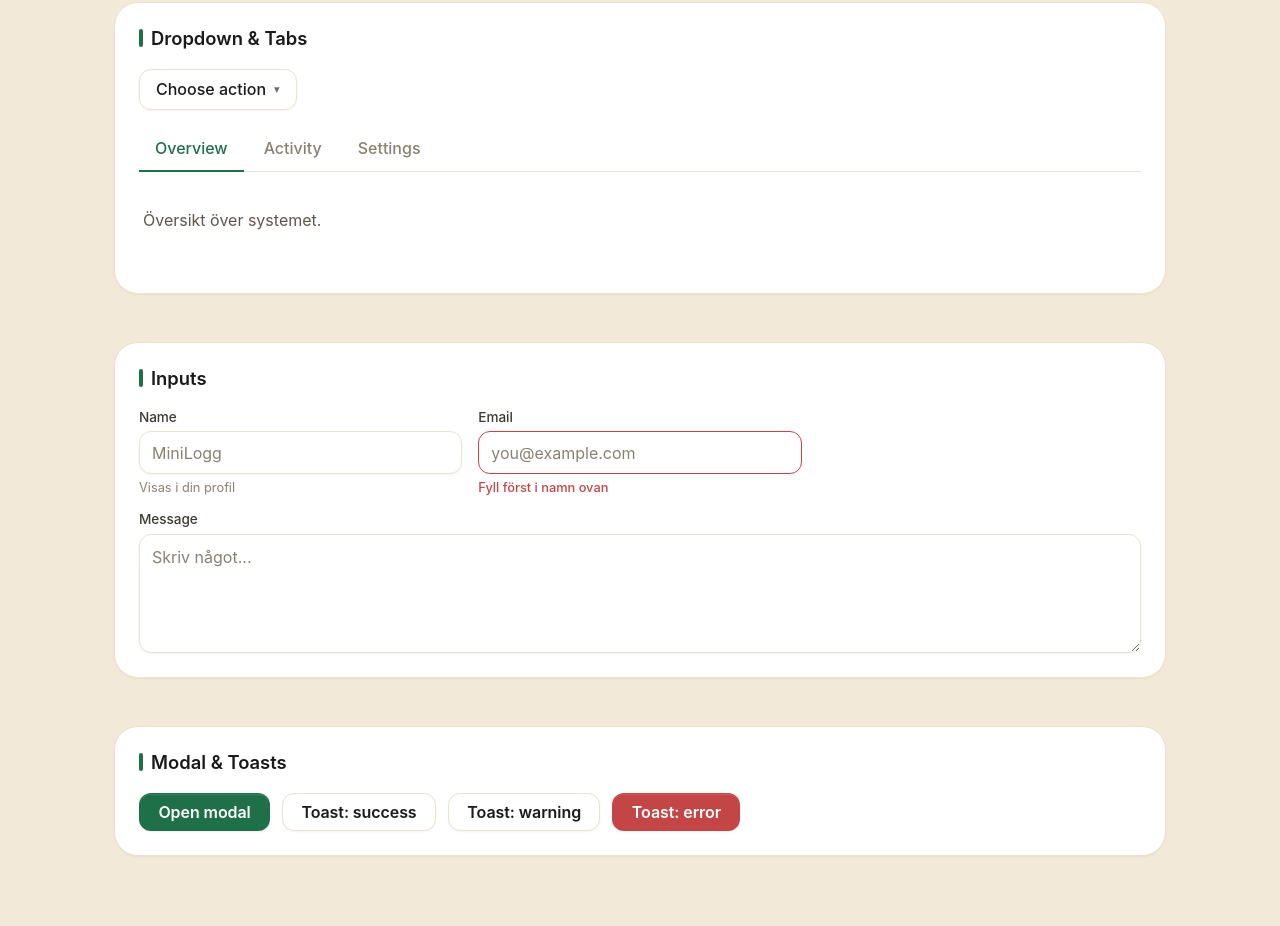
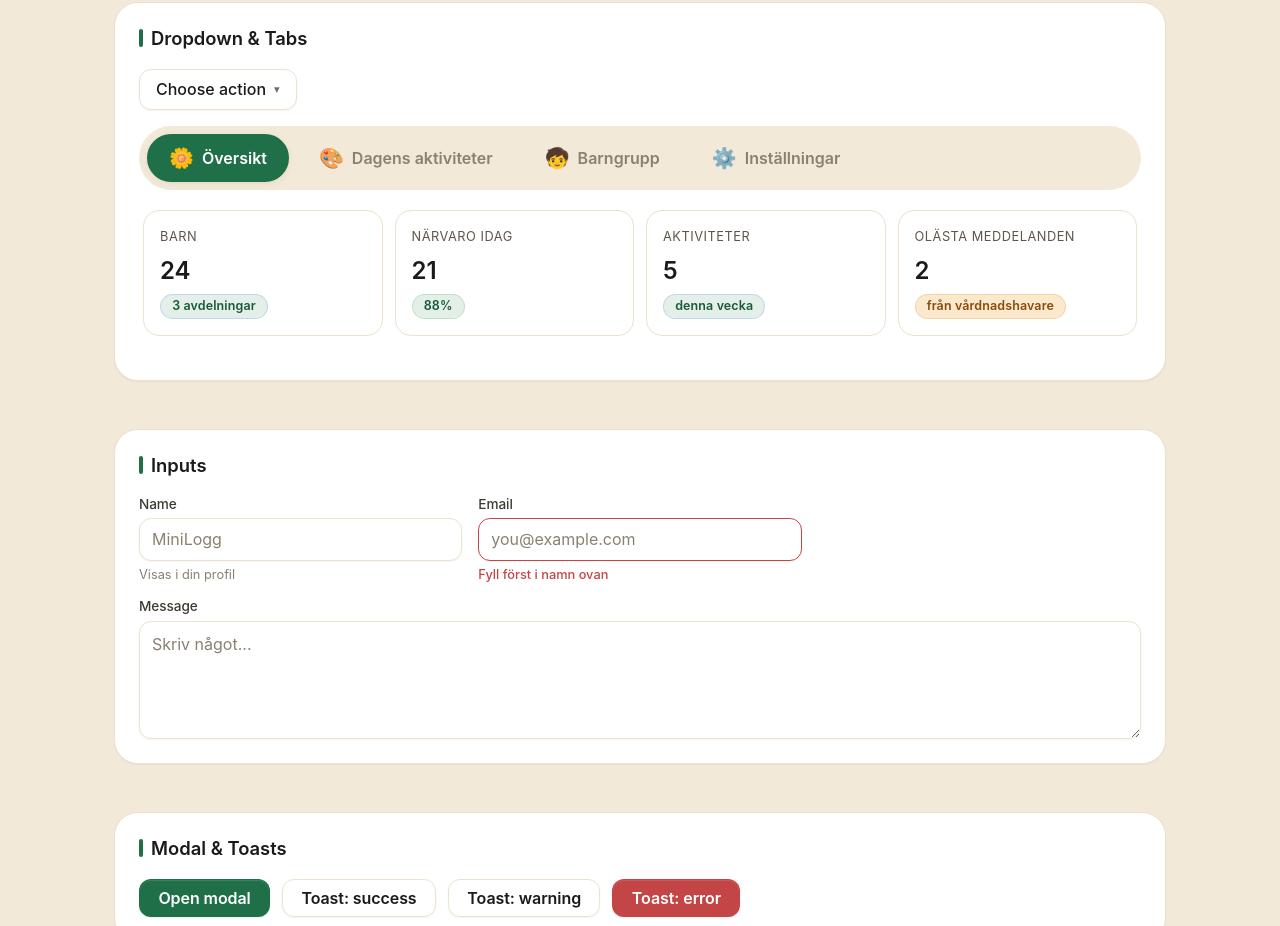
Before and after one commit to Frippanhono/fredrika-components-library, a React (Vite) app: page / in a window 1280 px wide. Shown: the part 1000-1926 px from the top of the page. Built offline with nearby package versions, Linux system fonts and the light colour scheme.

Commit message:
feat: enhance Tabs component with icon support and improve dashboard layout

```diff
--- a/packages/tabs/ui/index.css
+++ b/packages/tabs/ui/index.css
@@ -5,56 +5,86 @@
 
 .fc-tabs__list {
   display: flex;
-  gap: var(--fc-space-1);
-  border-bottom: 1px solid var(--fc-color-border);
+  flex-wrap: wrap;
+  gap: var(--fc-space-2);
+  padding: var(--fc-space-2);
+  background: var(--fc-color-surface-hover, #f3f0fa);
+  border-radius: 999px;
 }
 
 .fc-tabs__tab {
   position: relative;
+  display: inline-flex;
+  align-items: center;
+  gap: var(--fc-space-2);
   background: transparent;
-  border: none;
-  padding: var(--fc-space-3) var(--fc-space-4);
+  border: 2px solid transparent;
+  padding: var(--fc-space-3) var(--fc-space-5);
   font: inherit;
-  font-weight: var(--fc-font-weight-medium);
+  font-size: 1rem;
+  font-weight: var(--fc-font-weight-semibold);
   cursor: pointer;
   color: var(--fc-color-text-subtle);
-  border-bottom: 2px solid transparent;
-  margin-bottom: -1px;
-  border-top-left-radius: var(--fc-radius-sm);
-  border-top-right-radius: var(--fc-radius-sm);
+  border-radius: 999px;
   transition:
     color var(--fc-transition-fast),
     background-color var(--fc-transition-fast),
-    border-color var(--fc-transition-fast);
+    border-color var(--fc-transition-fast),
+    transform var(--fc-transition-fast);
 }
 .fc-tabs__tab:hover {
   color: var(--fc-color-text);
-  background: var(--fc-color-surface-hover);
+  background: var(--fc-color-surface, #fff);
+  transform: translateY(-1px);
 }
 .fc-tabs__tab:focus-visible {
   outline: none;
   box-shadow: var(--fc-shadow-focus);
 }
 .fc-tabs__tab.is-active {
-  color: var(--fc-color-primary);
-  border-bottom-color: var(--fc-color-primary);
-  background: transparent;
+  color: #fff;
+  background: var(--fc-color-primary);
+  border-color: var(--fc-color-primary);
+  box-shadow: var(--fc-shadow-sm);
+}
+.fc-tabs__tab.is-active:hover {
+  color: #fff;
+  background: var(--fc-color-primary);
+  transform: translateY(-1px);
+}
+
+.fc-tabs__icon {
+  display: inline-flex;
+  align-items: center;
+  justify-content: center;
+  font-size: 1.25rem;
+  line-height: 1;
 }
 
 .fc-tabs__panel {
   padding: var(--fc-space-5) var(--fc-space-1);
   color: var(--fc-color-text-soft);
-  line-height: 1.55;
-  animation: fc-tabs-fade 0.2s ease;
+  line-height: 1.6;
+  animation: fc-tabs-fade 0.25s ease;
 }
 
 @keyframes fc-tabs-fade {
   from {
     opacity: 0;
-    transform: translateY(4px);
+    transform: translateY(6px);
   }
   to {
     opacity: 1;
     transform: translateY(0);
   }
 }
+
+@media (max-width: 600px) {
+  .fc-tabs__list {
+    border-radius: var(--fc-radius-2xl, 18px);
+  }
+  .fc-tabs__tab {
+    padding: var(--fc-space-2) var(--fc-space-3);
+    font-size: 0.95rem;
+  }
+}
--- a/packages/tabs/ui/index.jsx
+++ b/packages/tabs/ui/index.jsx
@@ -10,7 +10,7 @@ import "./index.css";
  * - Tangentbord i tablisten: ←/→, Home, End för att byta flik.
  *
  * @param {object} props
- * @param {Array<{label: React.ReactNode, content: React.ReactNode}>} [props.tabs=[]] - Flikar att visa.
+ * @param {Array<{label: React.ReactNode, content: React.ReactNode, icon?: React.ReactNode}>} [props.tabs=[]] - Flikar att visa.
  * @param {number} [props.defaultIndex=0] - Index på flik som visas initialt.
  * @param {(index: number) => void} [props.onChange] - Anropas när användaren byter flik.
  *
@@ -79,7 +79,12 @@ export function Tabs({ tabs = [], defaultIndex = 0, onChange }) {
               className={`fc-tabs__tab ${selected ? "is-active" : ""}`}
               onClick={() => select(i)}
             >
-              {tab.label}
+              {tab.icon != null && (
+                <span className="fc-tabs__icon" aria-hidden="true">
+                  {tab.icon}
+                </span>
+              )}
+              <span className="fc-tabs__label">{tab.label}</span>
             </button>
           );
         })}
--- a/src/App.css
+++ b/src/App.css
@@ -93,6 +93,71 @@
   grid-column: 1 / -1;
 }
 
+.dashboard__stats {
+  display: grid;
+  grid-template-columns: repeat(auto-fit, minmax(160px, 1fr));
+  gap: var(--fc-space-3);
+}
+.stat {
+  display: flex;
+  flex-direction: column;
+  gap: var(--fc-space-1);
+  align-items: flex-start;
+  padding: var(--fc-space-4);
+  border: 1px solid var(--fc-color-border);
+  border-radius: var(--fc-radius-lg);
+  background: var(--fc-color-surface);
+}
+.stat__label {
+  font-size: 0.8rem;
+  color: var(--fc-color-text-soft);
+  text-transform: uppercase;
+  letter-spacing: 0.04em;
+}
+.stat__value {
+  font-size: 1.5rem;
+  font-weight: var(--fc-font-weight-semibold);
+  color: var(--fc-color-text);
+}
+
+.activity {
+  list-style: none;
+  margin: 0;
+  padding: 0;
+  display: flex;
+  flex-direction: column;
+  gap: var(--fc-space-2);
+}
+.activity li {
+  display: flex;
+  align-items: center;
+  gap: var(--fc-space-2);
+  padding: var(--fc-space-2) var(--fc-space-3);
+  border: 1px solid var(--fc-color-border);
+  border-radius: var(--fc-radius-md);
+  background: var(--fc-color-surface);
+  font-size: 0.95rem;
+}
+
+.table {
+  width: 100%;
+  border-collapse: collapse;
+  font-size: 0.95rem;
+}
+.table th,
+.table td {
+  text-align: left;
+  padding: var(--fc-space-2) var(--fc-space-3);
+  border-bottom: 1px solid var(--fc-color-border);
+}
+.table th {
+  font-weight: var(--fc-font-weight-semibold);
+  color: var(--fc-color-text-soft);
+  font-size: 0.8rem;
+  text-transform: uppercase;
+  letter-spacing: 0.04em;
+}
+
 @media (max-width: 600px) {
   .app__main {
     padding: 1.5rem 1rem 3rem;
--- a/src/App.jsx
+++ b/src/App.jsx
@@ -147,12 +147,116 @@ function Showcase() {
 
           <Tabs
             tabs={[
-              { label: "Overview", content: <p>Översikt över systemet.</p> },
               {
-                label: "Activity",
-                content: <p>Här kommer din senaste aktivitet att visas.</p>,
+                label: "Översikt",
+                icon: "🌼",
+                content: (
+                  <div className="dashboard">
+                    <div className="dashboard__stats">
+                      <div className="stat">
+                        <span className="stat__label">Barn</span>
+                        <span className="stat__value">24</span>
+                        <Badge variant="info">3 avdelningar</Badge>
+                      </div>
+                      <div className="stat">
+                        <span className="stat__label">Närvaro idag</span>
+                        <span className="stat__value">21</span>
+                        <Badge variant="success">88%</Badge>
+                      </div>
+                      <div className="stat">
+                        <span className="stat__label">Aktiviteter</span>
+                        <span className="stat__value">5</span>
+                        <Badge variant="info">denna vecka</Badge>
+                      </div>
+                      <div className="stat">
+                        <span className="stat__label">Olästa meddelanden</span>
+                        <span className="stat__value">2</span>
+                        <Badge variant="warning">från vårdnadshavare</Badge>
+                      </div>
+                    </div>
+                  </div>
+                ),
               },
-              { label: "Settings", content: <p>Inställningar för kontot.</p> },
+              {
+                label: "Dagens aktiviteter",
+                icon: "🎨",
+                content: (
+                  <ul className="activity">
+                    <li>
+                      <Badge variant="info">08:30</Badge> Samling och morgonsång
+                    </li>
+                    <li>
+                      <Badge variant="success">09:15</Badge> Utflykt till
+                      skogen – tema "Höstens färger"
+                    </li>
+                    <li>
+                      <Badge variant="info">11:30</Badge> Lunch och vila
+                    </li>
+                    <li>
+                      <Badge variant="warning">14:00</Badge> Skapande verkstad
+                      – kom ihåg förkläden
+                    </li>
+                  </ul>
+                ),
+              },
+              {
+                label: "Barngrupp",
+                icon: "🧒",
+                content: (
+                  <table className="table">
+                    <thead>
+                      <tr>
+                        <th>Namn</th>
+                        <th>Avdelning</th>
+                        <th>Närvaro</th>
+                      </tr>
+                    </thead>
+                    <tbody>
+                      <tr>
+                        <td>Alma Andersson</td>
+                        <td>Solrosen</td>
+                        <td>
+                          <Badge variant="success">På plats</Badge>
+                        </td>
+                      </tr>
+                      <tr>
+                        <td>Bruno Berg</td>
+                        <td>Solrosen</td>
+                        <td>
+                          <Badge variant="warning">Sjukanmäld</Badge>
+                        </td>
+                      </tr>
+                      <tr>
+                        <td>Cleo Cederlund</td>
+                        <td>Maskrosen</td>
+                        <td>
+                          <Badge variant="success">På plats</Badge>
+                        </td>
+                      </tr>
+                      <tr>
+                        <td>Doris Dahl</td>
+                        <td>Smörblomman</td>
+                        <td>
+                          <Badge variant="info">Ledig</Badge>
+                        </td>
+                      </tr>
+                    </tbody>
+                  </table>
+                ),
+              },
+              {
+                label: "Inställningar",
+                icon: "⚙️",
+                content: (
+                  <div className="form-grid">
+                    <Input label="Förskola" defaultValue="Lilla Ekens förskola" />
+                    <Input
+                      label="Kontakt"
+                      defaultValue="rektor@lillaeken.se"
+                    />
+                  </div>
+                ),
+              },
             ]}
           />
         </section>
```
